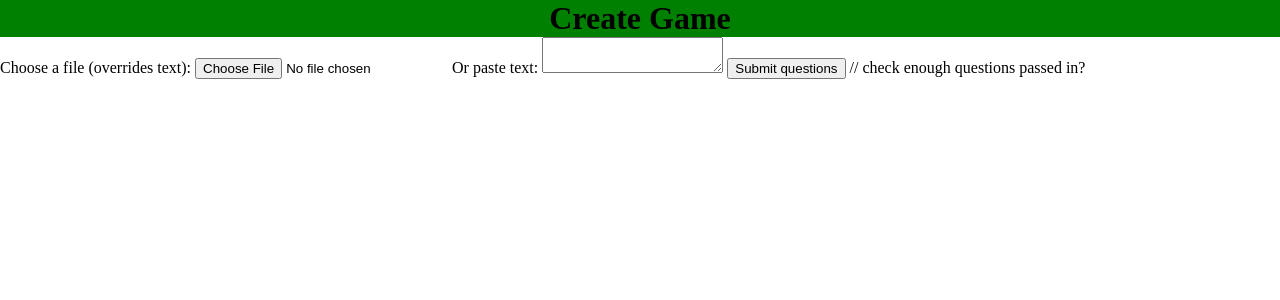
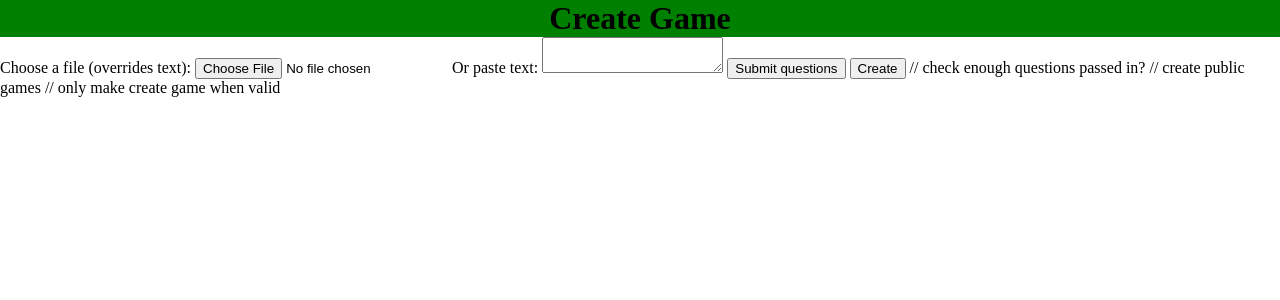
Before and after one commit to QuarkNerd/Fibbage, a SvelteKit app: page /create-game in a window 1280 px wide. Shown: the top 300 px of the page. Built offline with nearby package versions, Linux system fonts and the light colour scheme; no server answers.

Commit message:
create-game

```diff
--- a/package.json
+++ b/package.json
@@ -31,6 +31,7 @@
 	},
 	"type": "module",
 	"dependencies": {
-		"firebase": "^10.8.0"
+		"firebase": "^10.8.0",
+		"unique-names-generator": "^4.7.1"
 	}
 }
--- /dev/null
+++ b/src/lib/firebase/index.ts
@@ -0,0 +1,21 @@
+import type { Game, Question } from '$lib/models';
+import { firebassApp } from './firebaseConfig';
+import { getFirestore, getDoc, doc, setDoc } from 'firebase/firestore/lite';
+
+const db = getFirestore(firebassApp);
+
+export async function createGame(name: string, questions: Question[]): Promise<boolean> {
+	const ref = doc(db, 'private-games', name);
+	try {
+		// Current rules cause error to be thrown when doc does not exist
+		const gameDoc = await getDoc(ref);
+		if (gameDoc.exists()) return false;
+	} catch {}
+	const game: Game = {
+		questions,
+		users: [],
+		actions: []
+	};
+	setDoc(ref, game);
+	return true;
+}
--- /dev/null
+++ b/src/lib/models/index.ts
@@ -0,0 +1,2 @@
+export * from './question';
+export * from './game';
--- a/src/routes/create-game/+page.svelte
+++ b/src/routes/create-game/+page.svelte
@@ -1,9 +1,26 @@
-<script>
+<script lang="ts">
+	import { uniqueNamesGenerator, adjectives, colors, animals } from 'unique-names-generator';
 	import Header from '$lib/components/Header.svelte';
 	import FileInterface from './file-interface.svelte';
+	import type { Question } from '$lib/models';
+	import { createGame } from '$lib/firebase';
+
+	async function create() {
+		const randomName = uniqueNamesGenerator({
+			dictionaries: [adjectives, adjectives, colors, animals],
+			separator: '-',
+			length: 4
+		});
+		const success = createGame(randomName, chosenQuestions);
+		//redirect
+	}
+
+	let chosenQuestions: Question[] = [];
 </script>
 
 <Header header="Create Game" />
-<FileInterface />
+<FileInterface {chosenQuestions} />
 
-// check enough questions passed in?
+<button on:click={create}>Create</button>
+
+// check enough questions passed in? // create public games // only make create game when valid
--- a/src/routes/create-game/file-interface.svelte
+++ b/src/routes/create-game/file-interface.svelte
@@ -15,7 +15,7 @@
 		}
 	}
 
-	function chooseQuestions(): Question[] {
+	function chooseQuestions() {
 		const questions: Question[] = [];
 		const questionBlocks = input.split(/\r?\n-+\r?\n/);
 		const selectedQuestions = popRadomElements(questionBlocks, questionsCount);
@@ -38,7 +38,7 @@
 			}
 		}
 
-		return questions;
+		chosenQuestions = questions;
 	}
 	// Quiz question will have first anser be correct and rest be wrong
 </script>
```
Also changed, not shown: src/lib/models/game.ts (added, +39 -0 lines), src/lib/models/question.ts (renamed from src/lib/models.ts), 2 other files (tests, documents, lock files or other folders).
